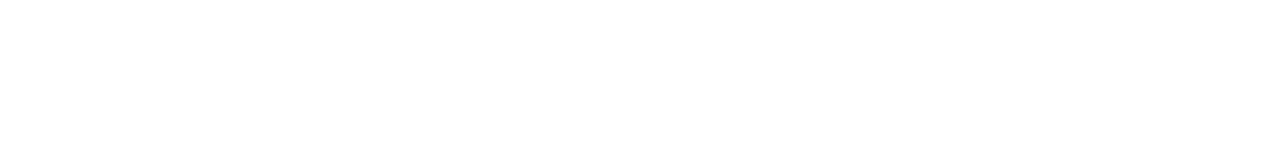
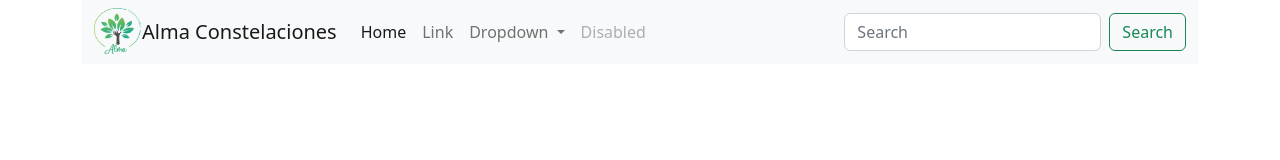
Before and after one commit to MartinFrdz/almaconstelaciones, a plain HTML site: page index.html in a window 1280 px wide. Drawn offline with nearby package versions, Linux system fonts and the light colour scheme.

Commit message:
primer commit

```diff
--- /dev/null
+++ b/css/style.css
@@ -0,0 +1,4 @@
+.logo {
+  width: 3rem;
+  height: 3rem;
+}
--- a/index.html
+++ b/index.html
@@ -16,8 +16,77 @@
       rel="stylesheet"
       href="https://cdn.jsdelivr.net/npm/bootstrap-icons@1.10.2/font/bootstrap-icons.css"
     />
+    <link rel="stylesheet" href="css/style.css" />
   </head>
   <body>
+    <header>
+      <div class="container">
+        <nav class="navbar navbar-expand-lg bg-light">
+          <div class="container-fluid">
+            <img src="img/FULL-LOGO.png" alt="" class="fluid logo" />
+            <a class="navbar-brand" href="#">Alma Constelaciones</a>
+            <button
+              class="navbar-toggler"
+              type="button"
+              data-bs-toggle="collapse"
+              data-bs-target="#navbarSupportedContent"
+              aria-controls="navbarSupportedContent"
+              aria-expanded="false"
+              aria-label="Toggle navigation"
+            >
+              <span class="navbar-toggler-icon"></span>
+            </button>
+            <div class="collapse navbar-collapse" id="navbarSupportedContent">
+              <ul class="navbar-nav me-auto mb-2 mb-lg-0">
+                <li class="nav-item">
+                  <a class="nav-link active" aria-current="page" href="#"
+                    >Home</a
+                  >
+                </li>
+                <li class="nav-item">
+                  <a class="nav-link" href="#">Link</a>
+                </li>
+                <li class="nav-item dropdown">
+                  <a
+                    class="nav-link dropdown-toggle"
+                    href="#"
+                    role="button"
+                    data-bs-toggle="dropdown"
+                    aria-expanded="false"
+                  >
+                    Dropdown
+                  </a>
+                  <ul class="dropdown-menu">
+                    <li><a class="dropdown-item" href="#">Action</a></li>
+                    <li>
+                      <a class="dropdown-item" href="#">Another action</a>
+                    </li>
+                    <li><hr class="dropdown-divider" /></li>
+                    <li>
+                      <a class="dropdown-item" href="#">Something else here</a>
+                    </li>
+                  </ul>
+                </li>
+                <li class="nav-item">
+                  <a class="nav-link disabled">Disabled</a>
+                </li>
+              </ul>
+              <form class="d-flex" role="search">
+                <input
+                  class="form-control me-2"
+                  type="search"
+                  placeholder="Search"
+                  aria-label="Search"
+                />
+                <button class="btn btn-outline-success" type="submit">
+                  Search
+                </button>
+              </form>
+            </div>
+          </div>
+        </nav>
+      </div>
+    </header>
     <!-- JavaScript Bundle with Popper -->
     <script
       src="https://cdn.jsdelivr.net/npm/bootstrap@5.2.3/dist/js/bootstrap.bundle.min.js"
```
Also changed, not shown: img/BN-LOGO.png (added), img/FULL-LOGO.png (added), img/GRAY-LOGO.png (added), img/WHITE-LOGO.png (added), img/constelar.jpg (added), img/img1.jpg (added), img/img2.jpg (added), img/img3.jpg (added), img/pexels-johannes-plenio-1632790.jpg (added), 3 other files.
